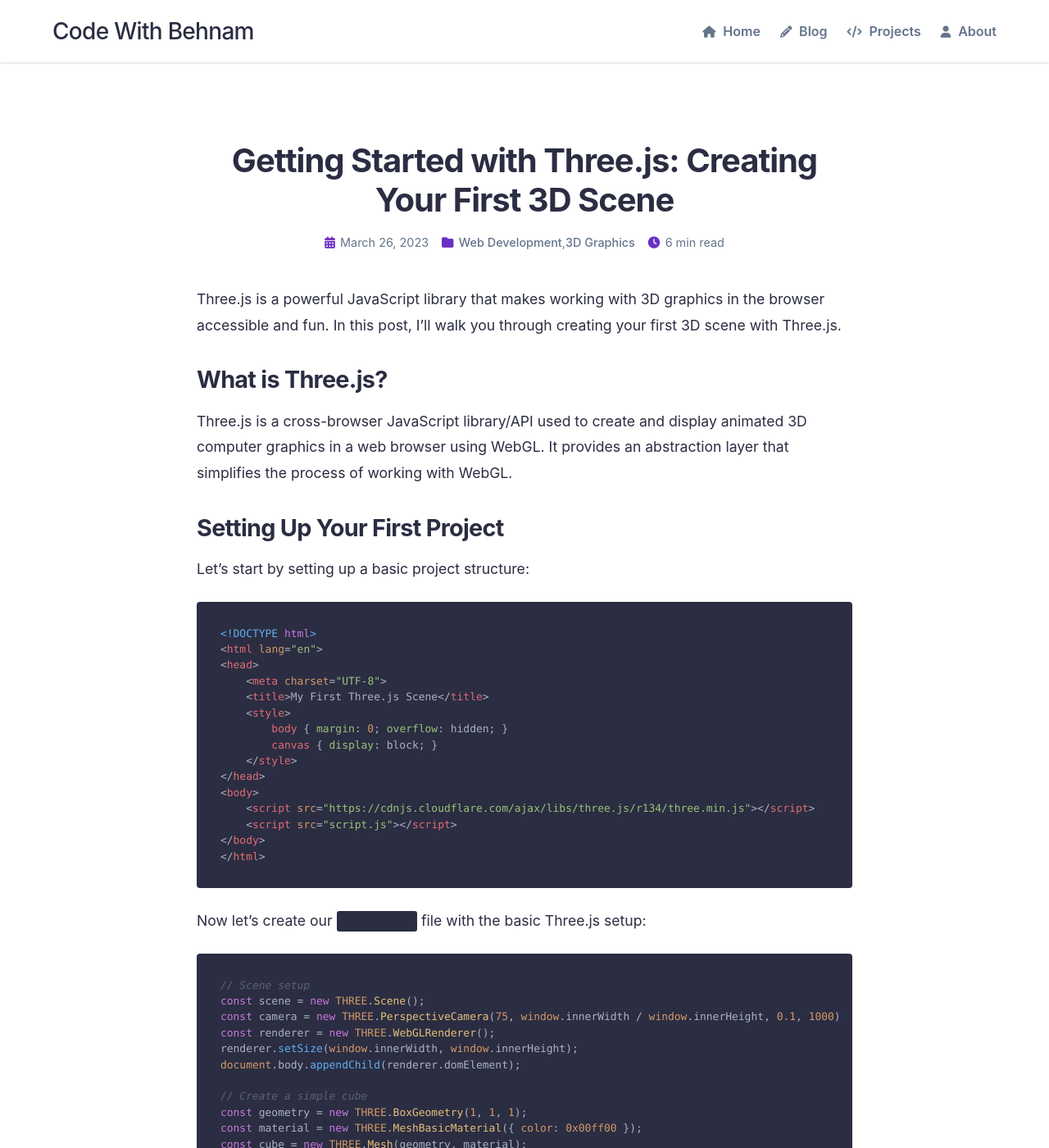
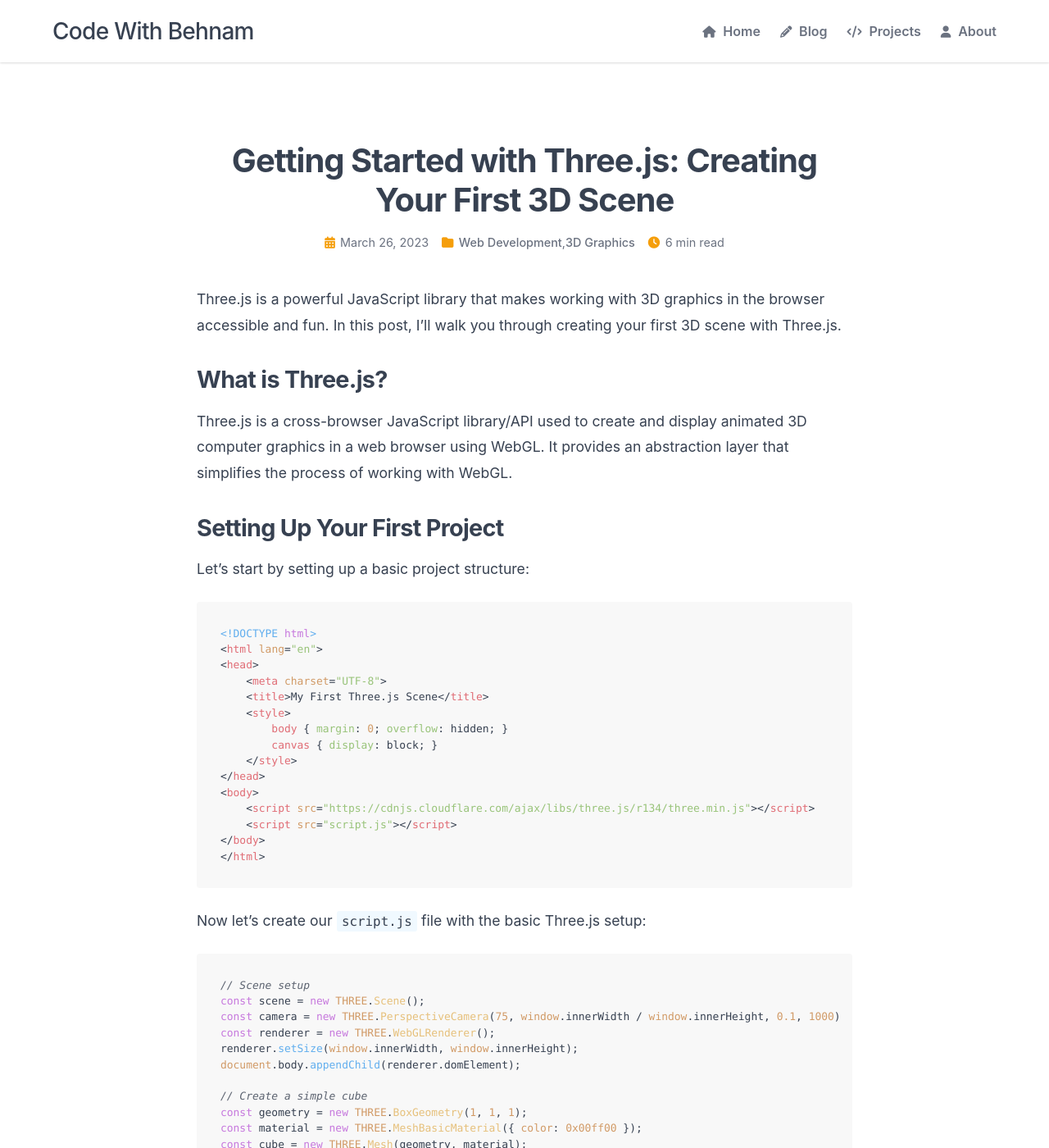
Before and after one commit to CodeWithBehnam/CodeWithBehnam.github.io, a Jekyll site: the page built from _posts/2023-03-26-getting-started-with-threejs.md, in a window 1280 px wide and 1400 px high. Shown: the whole window at 82% size. Built offline with Jekyll 4.4.1, drawn with Linux system fonts in a browser that asks for light colours.

Commit message:
Update main.css for improved color scheme and styling consistency
- Changed primary and secondary color variables for a refreshed look.
- Updated background and text colors for better readability and aesthetics.
- Adjusted code block styling to enhance visibility and maintain consistency across themes.

```diff
--- a/assets/css/main.css
+++ b/assets/css/main.css
@@ -2,14 +2,14 @@
 
 /* Base */
 :root {
-    --primary-color: #4361ee;
-    --secondary-color: #2b2d42;
-    --accent-color: #6930c3;
-    --text-color: #2b2d42;
-    --text-light: #64748b;
+    --primary-color: #14b8a6;
+    --primary-dark-color: #0d9488;
+    --secondary-color: #374151;
+    --text-color: var(--secondary-color);
+    --text-light: #6b7280;
     --bg-color: #ffffff;
     --bg-secondary: #f8fafc;
-    --bg-accent: #eef2ff;
+    --bg-accent: #f0f9ff;
     --border-color: #e0e0e0;
     --success-color: #10b981;
     --warning-color: #f59e0b;
@@ -20,10 +20,10 @@
     --font-family-sans: 'Inter', -apple-system, BlinkMacSystemFont, "Segoe UI", Roboto, "Helvetica Neue", Arial, sans-serif;
     --font-family-heading: 'Inter', -apple-system, BlinkMacSystemFont, "Segoe UI", Roboto, "Helvetica Neue", Arial, sans-serif;
     --font-family-mono: 'Fira Code', SFMono-Regular, Menlo, Monaco, Consolas, "Liberation Mono", "Courier New", monospace;
-    --heading-color: #2b2d42;
-    --code-bg: #2b2d42;
+    --heading-color: var(--secondary-color);
+    --code-bg: #f8f8f8;
     --bg-light: var(--bg-accent);
-    --primary-dark-color: #3a52c4;
+    --accent-color: #f59e0b;
 }
 
 @import url('https://fonts.googleapis.com/css2?family=Inter:wght@400;500;600;700&display=swap');
@@ -264,15 +264,17 @@
 
 .post-content code {
     padding: 0.2rem 0.4rem;
-    background-color: var(--code-bg);
+    background-color: var(--bg-accent);
     border-radius: 3px;
     font-family: var(--monospace-font);
     font-size: 0.9em;
+    color: var(--secondary-color);
 }
 
 .post-content pre code {
     padding: 0;
     background-color: transparent;
+    color: inherit;
 }
 
 .post-tags {
@@ -614,17 +616,21 @@
         --bg-accent: #1e293b;
         --text-color: #e2e8f0;
         --text-light: #94a3b8;
-        --border-color: #444;
+        --border-color: #334155;
         --box-shadow: 0 4px 6px -1px rgba(0, 0, 0, 0.2), 0 2px 4px -2px rgba(0, 0, 0, 0.2);
+        --secondary-color: #cbd5e1;
+        --heading-color: var(--secondary-color);
+        --code-bg: #1e293b;
+        --code-text-color: #e2e8f0;
     }
 
     .post-content pre {
-        background-color: #1a1a1a;
+        background-color: var(--code-bg);
     }
 
     .post-content code {
         background-color: #334155;
-        color: #e2e8f0;
+        color: var(--code-text-color);
     }
 
     .site-title a {
```
